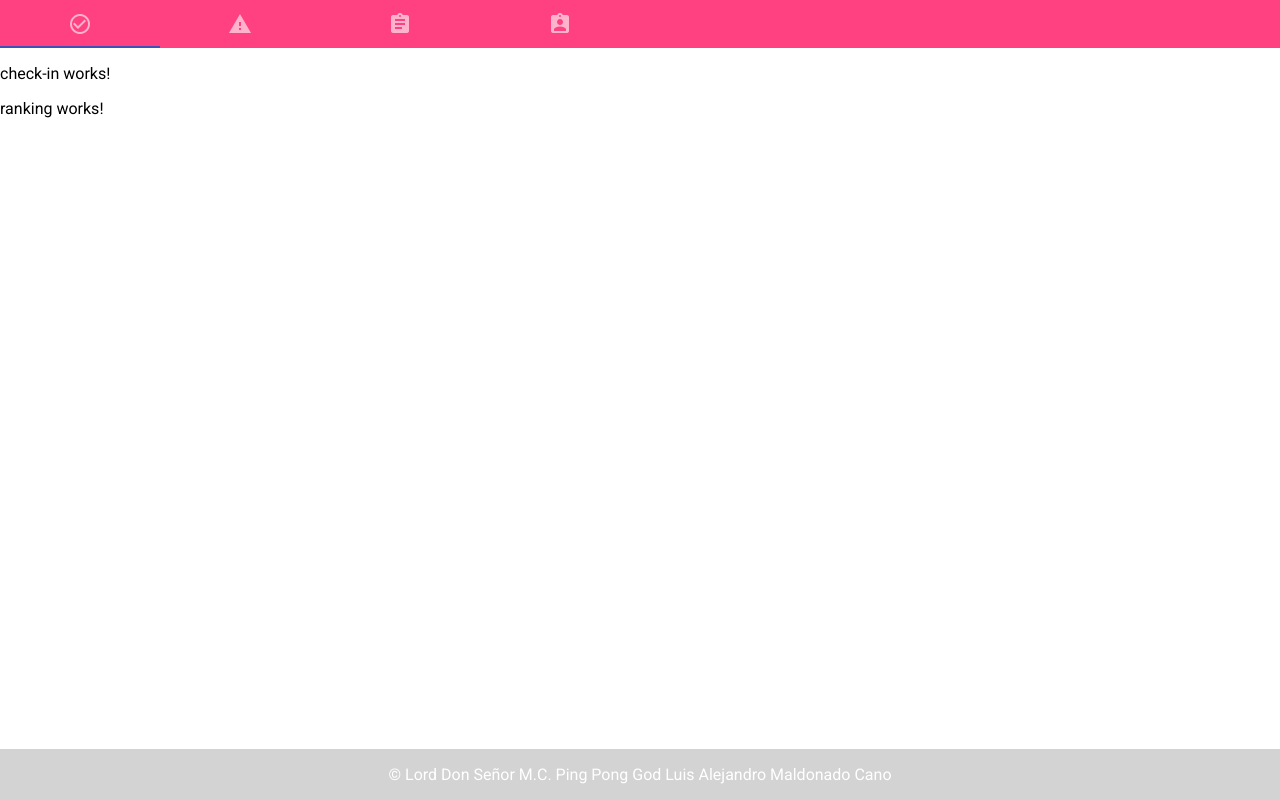
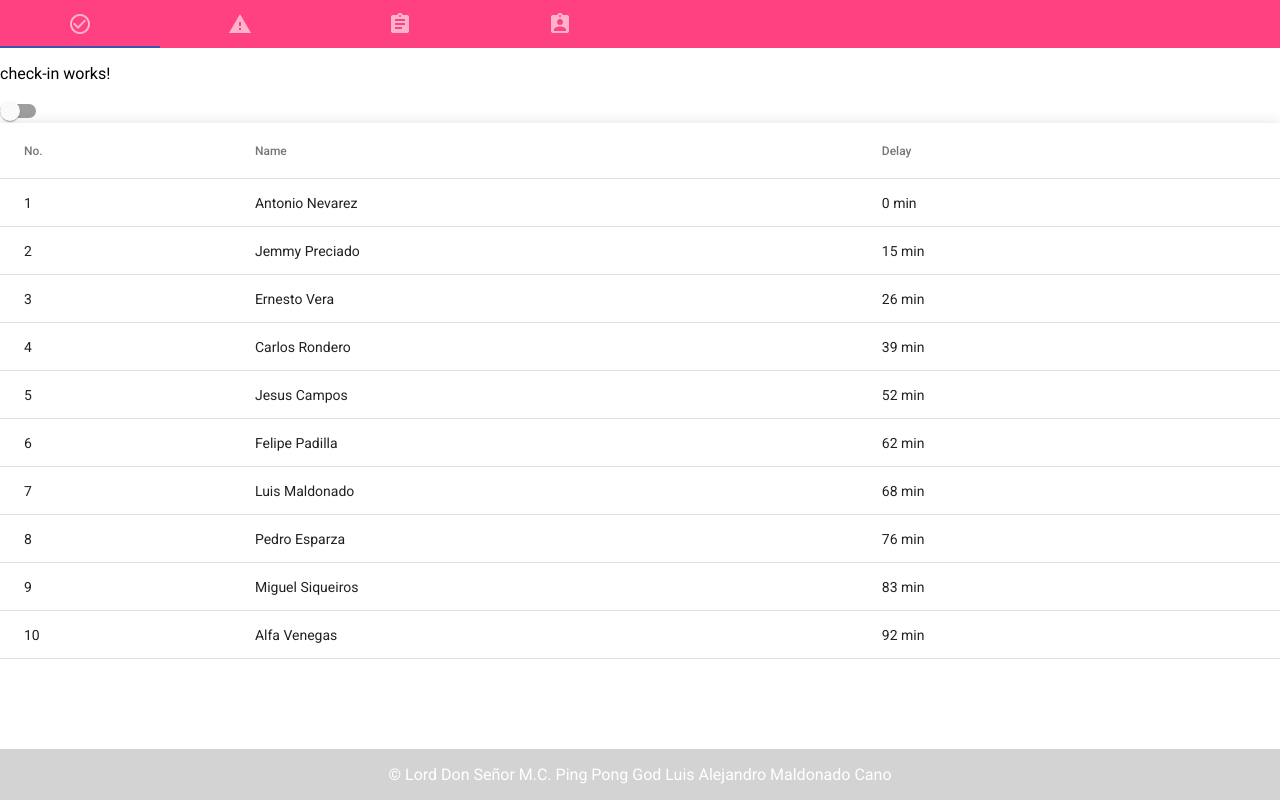
Before and after one commit to Miguelsiqueiros/Checador-Angular-8, an Angular app: page / in a window 1280 px wide. Built offline with nearby package versions, Linux system fonts and the light colour scheme.

Commit message:
Started ranking component, very raw for the moment

```diff
--- a/src/app/components/ranking/ranking.component.html
+++ b/src/app/components/ranking/ranking.component.html
@@ -1 +1,25 @@
-<p>ranking works!</p>
+<mat-slide-toggle></mat-slide-toggle>
+
+<table mat-table [dataSource]="dataSource" class="mat-elevation-z8">
+
+    <!-- Position Column -->
+    <ng-container matColumnDef="position">
+        <th mat-header-cell *matHeaderCellDef> No. </th>
+        <td mat-cell *matCellDef="let element"> {{element.position}} </td>
+    </ng-container>
+
+    <!-- Name Column -->
+    <ng-container matColumnDef="name">
+        <th mat-header-cell *matHeaderCellDef> Name </th>
+        <td mat-cell *matCellDef="let element"> {{element.name}} </td>
+    </ng-container>
+
+    <!-- Weight Column -->
+    <ng-container matColumnDef="delay">
+        <th mat-header-cell *matHeaderCellDef> Delay </th>
+        <td mat-cell *matCellDef="let element"> {{element.delay}} min </td>
+    </ng-container>
+
+    <tr mat-header-row *matHeaderRowDef="displayedColumns"></tr>
+    <tr mat-row *matRowDef="let row; columns: displayedColumns;"></tr>
+</table>
--- a/src/app/components/ranking/ranking.component.ts
+++ b/src/app/components/ranking/ranking.component.ts
@@ -1,4 +1,25 @@
 import { Component, OnInit } from '@angular/core';
+
+export interface EmployeeCheckIns {
+  name: string;
+  position: number;
+  delay: number;
+}
+
+const ELEMENT_DATA: EmployeeCheckIns[] = [
+  { position: 1, name: 'Antonio Nevarez', delay: 0},
+  { position: 2, name: 'Jemmy Preciado', delay: 15},
+  { position: 3, name: 'Ernesto Vera', delay: 26},
+  { position: 4, name: 'Carlos Rondero', delay: 39},
+  { position: 5, name: 'Jesus Campos', delay: 52},
+  { position: 6, name: 'Felipe Padilla', delay: 62},
+  { position: 7, name: 'Luis Maldonado', delay: 68},
+  { position: 8, name: 'Pedro Esparza', delay: 76},
+  { position: 9, name: 'Miguel Siqueiros', delay: 83},
+  { position: 10, name: 'Alfa Venegas', delay: 92},
+];
+
+
 
 @Component({
   selector: 'app-ranking',
@@ -6,7 +27,8 @@
   styleUrls: ['./ranking.component.css']
 })
 export class RankingComponent implements OnInit {
-
+  displayedColumns: string[] = ['position', 'name', 'delay'];
+  dataSource = ELEMENT_DATA;
   constructor() { }
 
   ngOnInit() {
--- a/src/styles.css
+++ b/src/styles.css
@@ -9,3 +9,7 @@
     margin: 0;
     font-family: Roboto, "Helvetica Neue", sans-serif;
 }
+
+table {
+    width: 100%;
+  }
```
Also changed, not shown: src/app/app.module.ts (+6 -2 lines), 1 other file (tests, documents, lock files or other folders).
